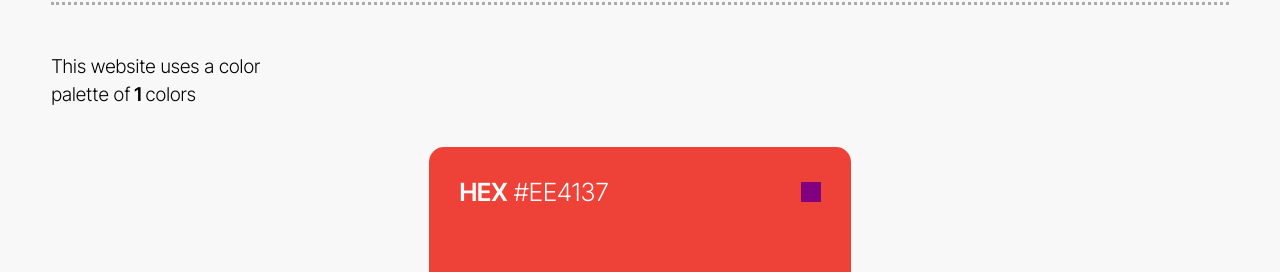
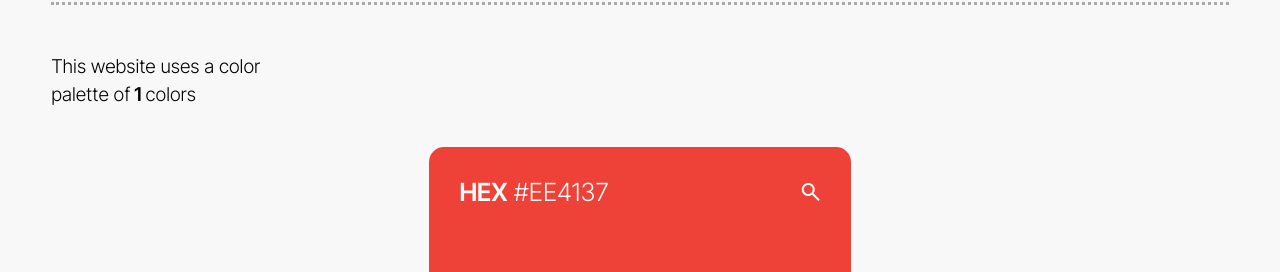
Before and after one commit to 19Kushagra0/awwwards-homepage-clone, a React (Create React App) app in the folder awwwards-homepage/: page / in a window 1280 px wide. Shown: the part 3644-3916 px from the top of the page. Built offline with nearby package versions, Linux system fonts and the light colour scheme.

Commit message:
searchIcon added

```diff
--- a/awwwards-homepage/src/myComponents/ColorPalette.js
+++ b/awwwards-homepage/src/myComponents/ColorPalette.js
@@ -16,7 +16,9 @@ export default function ColorPalette() {
             <div className="paletteTopLeft">
               <span className="hex">HEX</span> #EE4137
             </div>
-            <div className="paletteDownRight"></div>
+            <span class="paletteDownRight material-symbols-outlined">
+              search
+            </span>
           </div>
           <div className="paletteDown">Aa</div>
         </div>
--- a/awwwards-homepage/src/styles/ColorPalette.css
+++ b/awwwards-homepage/src/styles/ColorPalette.css
@@ -79,7 +79,13 @@
 .paletteDownRight {
   width: 20px;
   height: 20px;
-  background-color: purple;
+  /* background-color: purple; */
+
+  display: flex;
+  flex-direction: row;
+
+  align-items: center;
+  justify-content: center;
 }
 .paletteDown {
   font-size: clamp(75px, 48.5915492958px + 5.2816901408vw, 150px);
```
